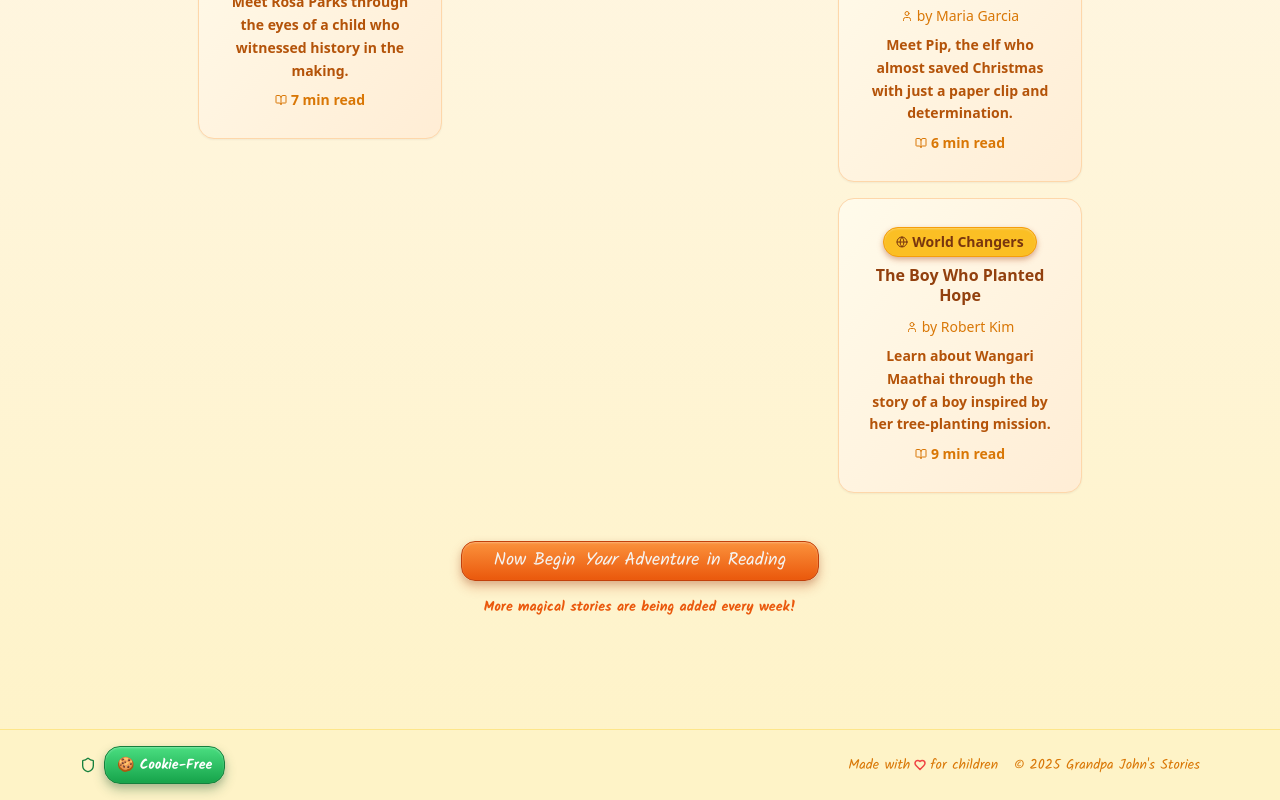
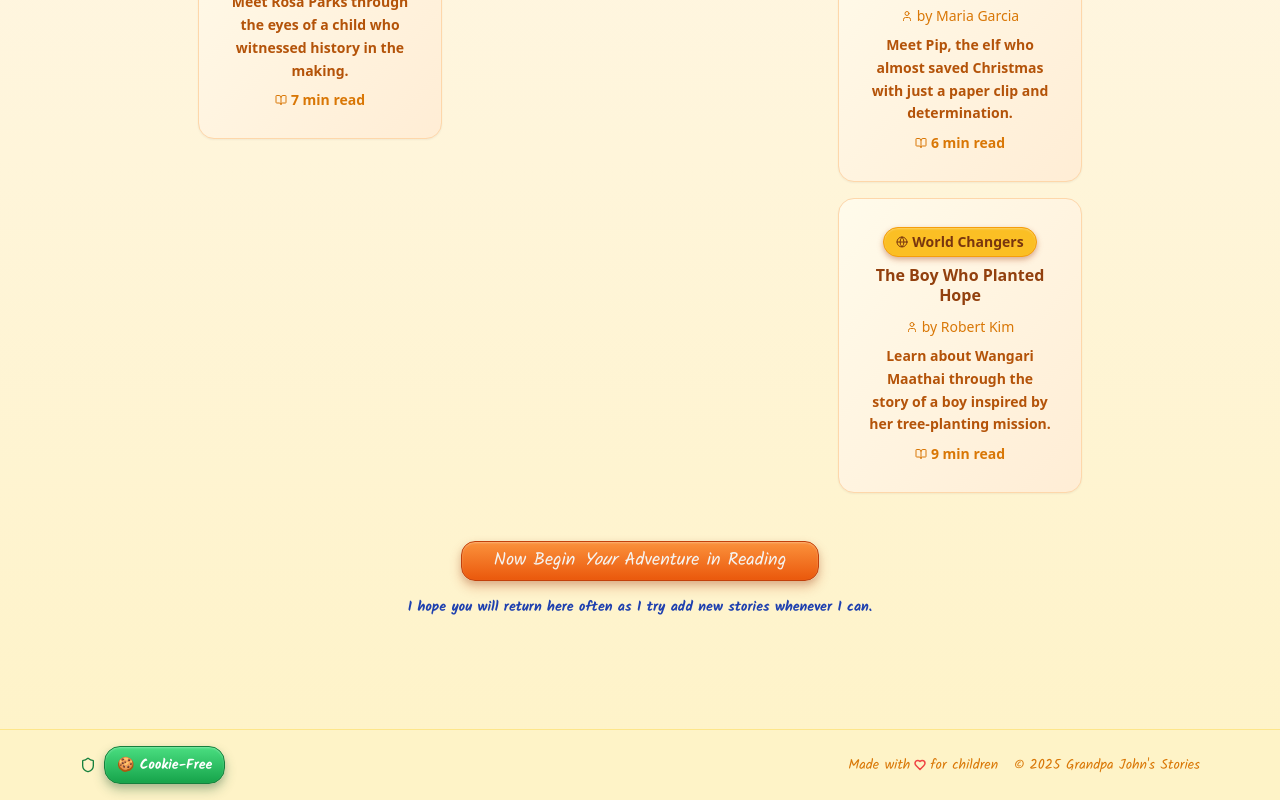
Before and after one commit to GpaJohnsStories/Lovable---GpasKids, a React (Vite) app: page / in a window 1280 px wide. Shown: the part 1783-2583 px from the top of the page. Built offline with nearby package versions, Linux system fonts and the light colour scheme; no server answers; the database is empty.

Commit message:
Refactor home page text
Reworded the text below the "Now Begin Your Adventure in Reading" button to "I hope you will return here often as I try add new stories whenever I can." and set the font color to dark blue. Edited `src/components/StorySection.tsx`.

```diff
--- a/src/components/StorySection.tsx
+++ b/src/components/StorySection.tsx
@@ -82,8 +82,8 @@ const StorySection = () => {
             Now Begin <em>Your</em> Adventure in Reading
           </Button>
         </Link>
-        <p className="text-orange-600 mt-4 text-sm">
-          More magical stories are being added every week!
+        <p className="text-blue-800 mt-4 text-sm">
+          I hope you will return here often as I try add new stories whenever I can.
         </p>
       </div>
     </section>
```
